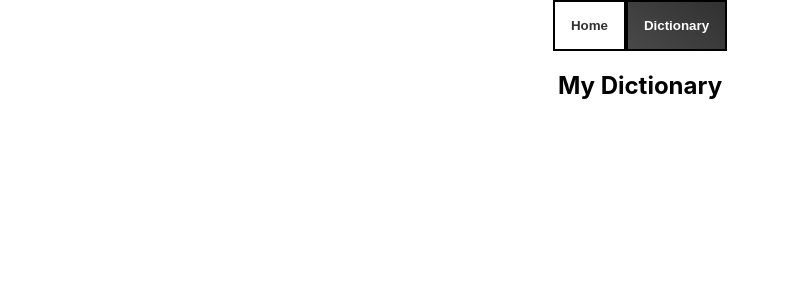
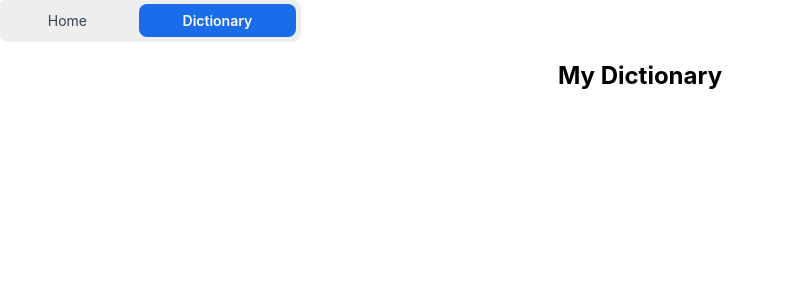
Before and after one commit to sestradarya/dictionary-react-app, a React (Create React App) app: page /dictionary in a window 1280 px wide. Shown: the top 300 px of the page, without its empty margins (0-790 px from the left). Built offline with nearby package versions, Linux system fonts and the light colour scheme.

Commit message:
pages button toggler

```diff
--- a/src/components/PageButtons.jsx
+++ b/src/components/PageButtons.jsx
@@ -6,50 +6,97 @@ import styled from "styled-components";
 const PageButtons = () => {
   const [activeTab, setActiveTab] = useState("home");
 
+  const navigate = useNavigate();
   const params = useHref()
 
   useEffect(() => {
     setActiveTab(params === '/dictionary'? 'dictionary': 'home')
   }, [params])
 
+  const changeTab = (tabName) => {
+    setActiveTab(tabName);
+    navigate(`/${tabName}`);
+  };
+
   return (
     <Buttons>
-      <Link to={"/"}>
-        <button
-          className={activeTab === "home" ? "active" : ""}
-          onClick={() => {
-            setActiveTab("home");
-          }}
-        >
-          Home
-        </button>
-      </Link>
+      <label
+        className="radio"
+        onClick={() => {
+          changeTab("home");
+        }}
+      >
+        <input type="radio" name="radio"
+        checked={activeTab === 'home'}/>
+        <span className="name">Home</span>
+      </label>
+      <label
+        className="radio"
+        onClick={() => {
+          changeTab("dictionary");
+        }}
+      >
+        <input type="radio" name="radio"
+        checked={activeTab === 'dictionary'}
 
-      <Link to={"/dictionary"}>
-        <button
-          className={activeTab === "dictionary" ? "active" : ""}
-          onClick={() => {
-            setActiveTab("dictionary");
-          }}
-        >
-          Dictionary
-        </button>
-      </Link>
+        />
+        <span className="name">Dictionary</span>
+      </label>
     </Buttons>
   );
 };
 
 const Buttons = styled.div`
-  button {
-    padding: 1rem 1rem;
-    color: #313131;
-    background: white;
-    border: 2px solid black;
-    font-weight: 600;
+  position: relative;
+  display: -webkit-box;
+  display: -ms-flexbox;
+  display: flex;
+  gap: .5rem;
+  -ms-flex-wrap: wrap;
+  flex-wrap: wrap;
+  border-radius: 0.5rem;
+  background-color: #eee;
+  -webkit-box-sizing: border-box;
+  box-sizing: border-box;
+  -webkit-box-shadow: 0 0 0px 1px rgba(0, 0, 0, 0.06);
+  box-shadow: 0 0 0px 1px rgba(0, 0, 0, 0.06);
+  padding: 0.25rem;
+  width: 300px;
+  font-size: 14px;
+
+  .radio {
+    -webkit-box-flex: 1;
+    -ms-flex: 1 1 auto;
+    flex: 1 1 auto;
+    text-align: center;
   }
 
-  .active {
-    background: linear-gradient(35deg, #494949, #313131);
+  .radio input {
+    display: none;
+  }
+
+  .radio .name {
+    display: -webkit-box;
+    display: -ms-flexbox;
+    display: flex;
+    cursor: pointer;
+    -webkit-box-align: center;
+    -ms-flex-align: center;
+    align-items: center;
+    -webkit-box-pack: center;
+    -ms-flex-pack: center;
+    justify-content: center;
+    border-radius: 0.5rem;
+    border: none;
+    padding: 0.5rem 2rem;
+    color: rgba(51, 65, 85, 1);
+    -webkit-transition: all 0.15s ease-in-out;
+    transition: all 0.15s ease-in-out;
+  }
+
+  .radio input:checked + .name {
+    background-color: #1a6dea;
+    font-weight: 600;
     color: white;
   }
 `;
--- a/src/pages/Home.jsx
+++ b/src/pages/Home.jsx
@@ -5,7 +5,7 @@ import Search from "../components/Search";
 import { Word } from "./Word";
 
 export const Home = () => {
-  const [word, setWord] = useState('');
+  const [word, setWord] = useState("");
 
   const startSearch = (newWord) => {
     setWord(newWord);
```
